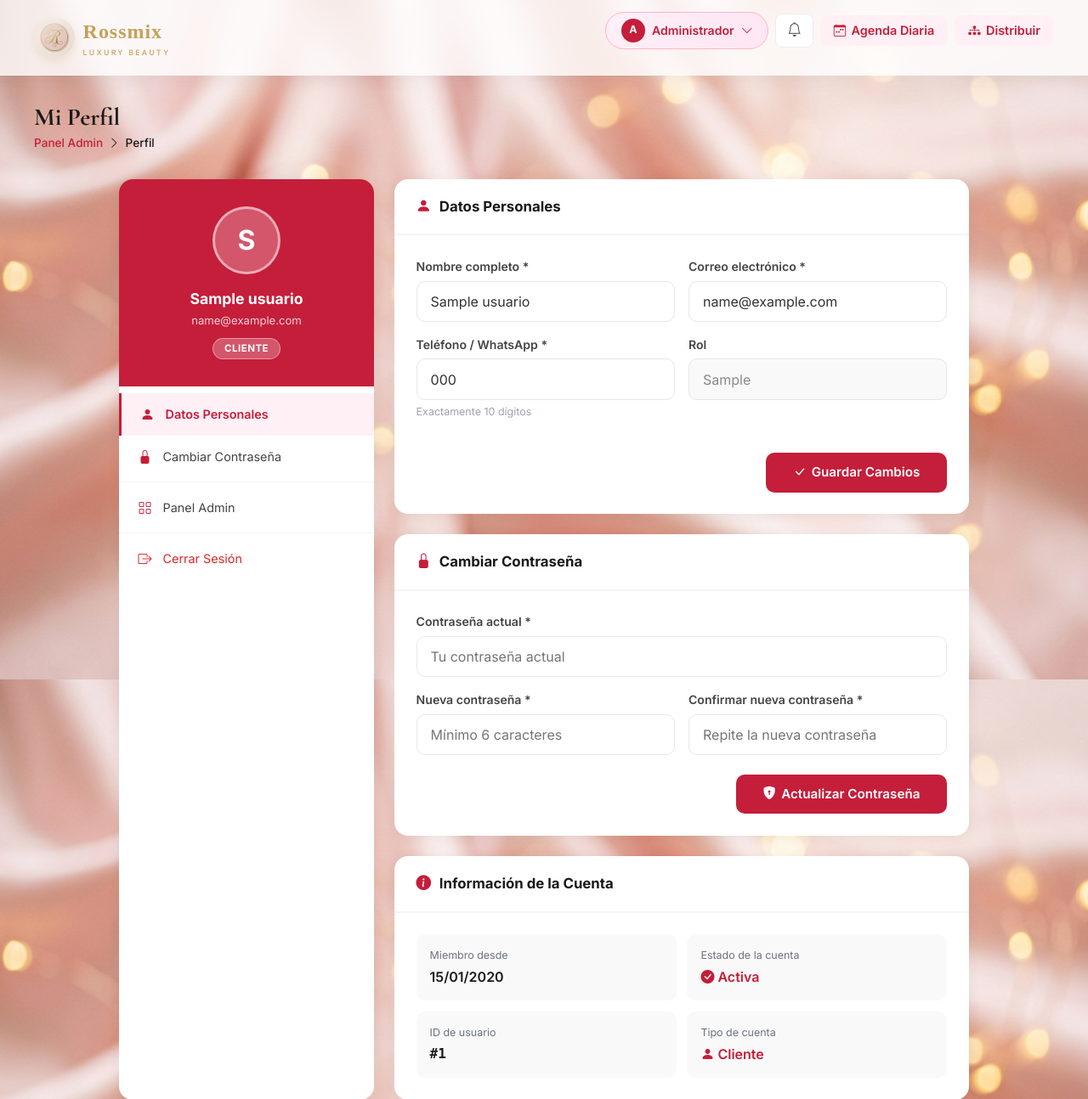
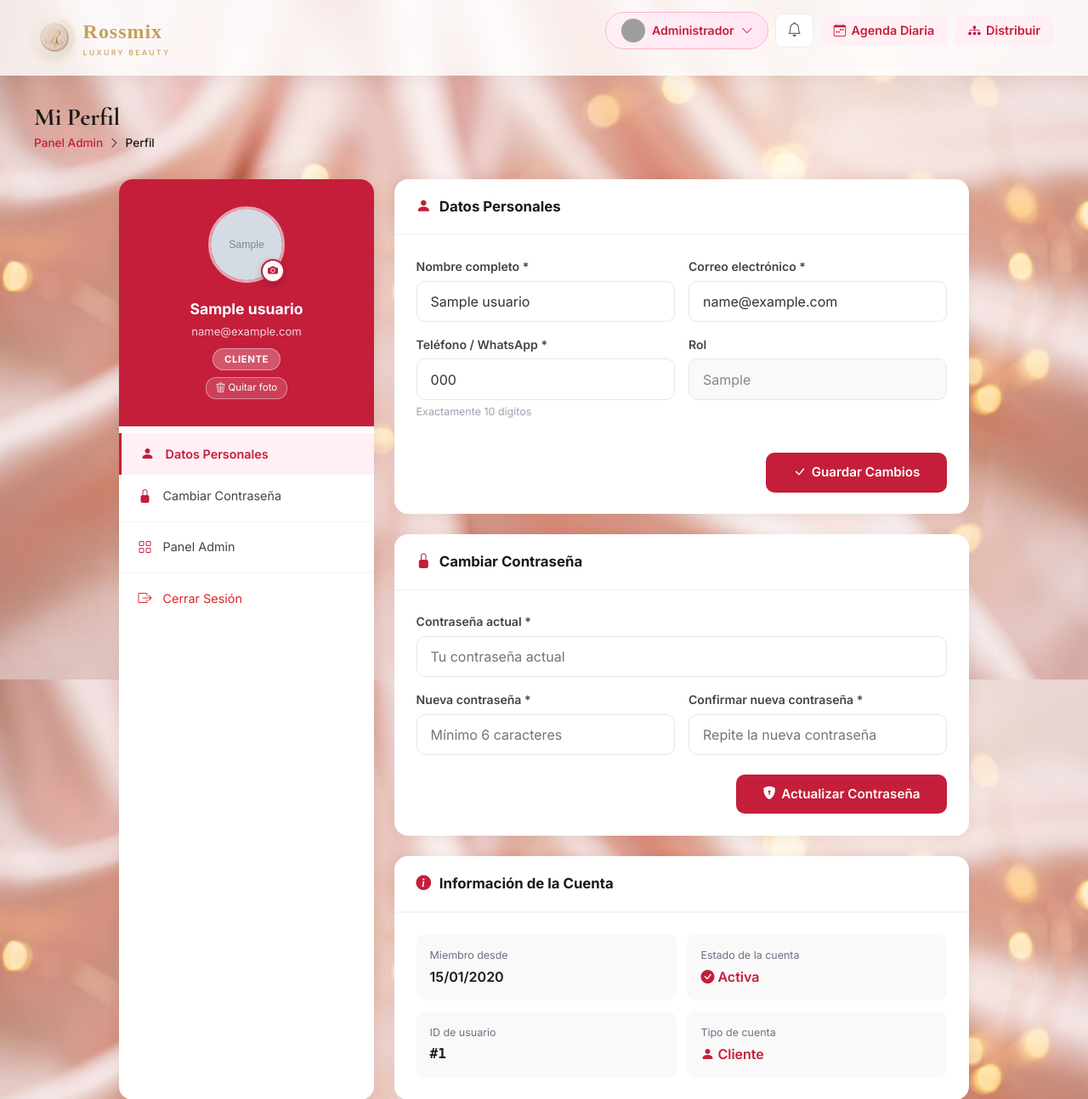
Before and after one commit to SaraKerrigan2001/Rossmix_flask, a Flask app: page /perfil/ in a window 1280 px wide. Shown: the top 1294 px of the page at 85% size. Run offline with Flask 3, Linux system fonts and the light colour scheme; a user stored in the database is signed in; tables that the repository leaves empty hold one stand-in row (values such as "Sample post"); grey boxes marked "Sample" are stand-in pictures; parts of the project's set-up code (start-up, migrations or seed data) failed here and were passed over; grey boxes are pictures that could not be loaded.

Commit message:
feat: foto de perfil para los 3 roles
- Modelo: columna foto_perfil VARCHAR(200) en usuario
- Config: UPLOAD_FOLDER, MAX_CONTENT_LENGTH (3MB), ALLOWED_EXTENSIONS
- perfil.py: endpoints /perfil/foto (POST) y /perfil/foto/eliminar (POST)
  Nombre de archivo unico con uuid, elimina foto anterior, guarda ruta relativa
- auth.py: session['foto_perfil'] guardado al hacer login
- perfil.html: foto circular con boton camara superpuesto, formulario auto-submit
  Boton 'Quitar foto' cuando hay foto existente
- base.html: avatar del dropdown y boton navbar muestran foto si existe
- SQL: scripts/database/migracion_foto_perfil.sql
- carpeta app/static/uploads/perfiles/ creada con .gitignore para las imagenes

```diff
--- a/app/config.py
+++ b/app/config.py
@@ -64,7 +64,11 @@ class Config:
         seconds=int(os.environ.get('SESSION_LIFETIME_SECONDS', 8 * 60 * 60))
     )
 
-    # ── Seguridad de cookies ──────────────────────────────────────────────────
+    # ── Subida de archivos ────────────────────────────────────────────────────
+    UPLOAD_FOLDER      = os.path.join(os.path.dirname(os.path.dirname(__file__)),
+                                      'app', 'static', 'uploads', 'perfiles')
+    MAX_CONTENT_LENGTH = 3 * 1024 * 1024   # 3 MB máximo
+    ALLOWED_EXTENSIONS = {'png', 'jpg', 'jpeg', 'webp'}
     # Secure=True solo en producción (requiere HTTPS)
     SESSION_COOKIE_SECURE   = os.environ.get('FLASK_ENV') == 'production'
     SESSION_COOKIE_HTTPONLY = True    # JS no puede leer la cookie de sesión
--- a/app/models/usuario.py
+++ b/app/models/usuario.py
@@ -24,6 +24,9 @@ class Usuario(db.Model):
     # Vínculo opcional con empleado (solo para tipo_usuario='especialista')
     id_empleado = db.Column(db.Integer, db.ForeignKey('empleados.id_empleado', ondelete='SET NULL'), nullable=True)
     empleado_vinculado = db.relationship('Empleado', foreign_keys=[id_empleado], backref='usuario_cuenta', uselist=False)
+
+    # Foto de perfil (ruta relativa a static/uploads/perfiles/)
+    foto_perfil = db.Column(db.String(200), nullable=True)
 
     # Relaciones
     citas = db.relationship('Cita', backref='cliente', lazy=True, foreign_keys='Cita.id_cliente')
--- a/app/templates/base.html
+++ b/app/templates/base.html
@@ -642,14 +642,27 @@
                 <!-- Perfil con dropdown -->
                 <li class="profile-dropdown-wrap">
                     <a href="#" class="profile-btn" id="profileBtn">
-                        <span class="avatar">{{ session.nombre[0]|upper }}</span>
+                        {% if session.get('foto_perfil') %}
+                            <img src="{{ url_for('static', filename=session.foto_perfil) }}"
+                                 alt="Foto"
+                                 style="width:28px;height:28px;border-radius:50%;object-fit:cover;flex-shrink:0;">
+                        {% else %}
+                            <span class="avatar">{{ session.nombre[0]|upper }}</span>
+                        {% endif %}
                         {{ session.nombre|title }}
                         <i class="bi bi-chevron-down icon-small"></i>
                     </a>
                     <div class="profile-menu" id="profileMenu">
                         <!-- Header con datos del usuario -->
                         <div class="profile-menu-header">
-                            <div class="pm-avatar">{{ session.nombre[0]|upper }}</div>
+                            <div class="pm-avatar">
+                                {% if session.get('foto_perfil') %}
+                                    <img src="{{ url_for('static', filename=session.foto_perfil) }}"
+                                         alt="Foto" style="width:48px;height:48px;border-radius:50%;object-fit:cover;">
+                                {% else %}
+                                    {{ session.nombre[0]|upper }}
+                                {% endif %}
+                            </div>
                             <div class="pm-name">{{ session.nombre|title }}</div>
                             <div class="pm-email">{{ session.get('email', '') }}</div>
                             <span class="pm-badge">
--- a/app/templates/perfil.html
+++ b/app/templates/perfil.html
@@ -161,7 +161,35 @@
     <!-- ── SIDEBAR ──────────────────────────────────── -->
     <aside class="perfil-sidebar">
         <div class="perfil-sidebar-header">
-            <div class="perfil-avatar-grande">{{ usuario.nombre[0]|upper }}</div>
+            <!-- Foto de perfil -->
+            <div style="position:relative;display:inline-block;margin-bottom:0.8rem;">
+                {% if usuario.foto_perfil %}
+                    <img src="{{ url_for('static', filename=usuario.foto_perfil) }}"
+                         alt="Foto de {{ usuario.nombre }}"
+                         style="width:90px;height:90px;border-radius:50%;object-fit:cover;
+                                border:3px solid rgba(255,255,255,0.6);display:block;">
+                {% else %}
+                    <div class="perfil-avatar-grande">{{ usuario.nombre[0]|upper }}</div>
+                {% endif %}
+                <!-- Botón editar foto -->
+                <label for="inputFotoPerfil"
+                       style="position:absolute;bottom:0;right:0;width:28px;height:28px;
+                              background:#fff;border-radius:50%;display:flex;align-items:center;
+                              justify-content:center;cursor:pointer;
+                              box-shadow:0 2px 8px rgba(0,0,0,0.2);border:2px solid #c41e3a;"
+                       title="Cambiar foto">
+                    <i class="bi bi-camera-fill" style="color:#c41e3a;font-size:0.75rem;"></i>
+                </label>
+                <input type="file" id="inputFotoPerfil" name="foto"
+                       accept="image/png,image/jpeg,image/webp"
+                       style="display:none;"
+                       onchange="document.getElementById('formFoto').submit()">
+                <form id="formFoto" method="POST"
+                      action="{{ url_for('perfil.subir_foto') }}"
+                      enctype="multipart/form-data" style="display:none;">
+                    <input type="hidden" name="csrf_token" value="{{ csrf_token() }}">
+                </form>
+            </div>
             <div class="perfil-nombre-sidebar">{{ usuario.nombre }}</div>
             <div class="perfil-email-sidebar">{{ usuario.email }}</div>
             <span class="perfil-rol-badge">
@@ -169,6 +197,20 @@
                 {% elif usuario.tipo_usuario == 'especialista' %}Especialista
                 {% else %}Cliente{% endif %}
             </span>
+            {% if usuario.foto_perfil %}
+            <br>
+            <form method="POST" action="{{ url_for('perfil.eliminar_foto') }}"
+                  style="display:inline;margin-top:0.5rem;">
+                <input type="hidden" name="csrf_token" value="{{ csrf_token() }}">
+                <button type="submit"
+                        style="background:rgba(255,255,255,0.15);border:1px solid rgba(255,255,255,0.4);
+                               color:white;font-size:0.72rem;padding:0.2rem 0.7rem;border-radius:12px;
+                               cursor:pointer;margin-top:0.5rem;"
+                        onclick="return confirm('¿Eliminar foto de perfil?')">
+                    <i class="bi bi-trash3"></i> Quitar foto
+                </button>
+            </form>
+            {% endif %}
         </div>
         <div class="perfil-sidebar-links">
             <a href="{{ url_for('perfil.mi_perfil') }}" class="perfil-sidebar-link active">
--- a/app/views/auth.py
+++ b/app/views/auth.py
@@ -77,7 +77,8 @@ def login():
             session['usuario_id']   = usuario.id
             session['nombre']       = usuario.nombre
             session['tipo_usuario'] = usuario.tipo_usuario
-            session['email']        = usuario.email   # usado en base.html dropdown
+            session['email']        = usuario.email
+            session['foto_perfil']  = usuario.foto_perfil or ''
 
             registrar_auditoria(
                 accion='login',
--- a/app/views/perfil.py
+++ b/app/views/perfil.py
@@ -1,13 +1,23 @@
 """Panel de perfil editable para Admin, Cliente y Especialista."""
+import os
 import re
-from flask import Blueprint, render_template, request, redirect, url_for, flash, session
+import uuid
+from flask import (Blueprint, render_template, request, redirect,
+                   url_for, flash, session, current_app)
 from werkzeug.security import generate_password_hash, check_password_hash
+from werkzeug.utils import secure_filename
 from app.extensions import db
 from app.models import Usuario, Cita
 from app.utils.decorators import login_required
 from app.models.auditoria import registrar_auditoria
 
 perfil_bp = Blueprint('perfil', __name__, url_prefix='/perfil')
+
+ALLOWED = {'png', 'jpg', 'jpeg', 'webp'}
+
+
+def _extension_valida(filename: str) -> bool:
+    return '.' in filename and filename.rsplit('.', 1)[1].lower() in ALLOWED
 
 
 def _stats_para_rol(usuario):
@@ -168,3 +178,86 @@ def cambiar_password():
         flash('¡Contraseña actualizada correctamente!', 'success')
 
     return redirect(url_for('perfil.mi_perfil'))
+
+
+@perfil_bp.route('/foto', methods=['POST'])
+@login_required
+def subir_foto():
+    """Recibe y guarda la foto de perfil del usuario."""
+    usuario = db.session.get(Usuario, session['usuario_id'])
+    if not usuario:
+        return redirect(url_for('auth.login'))
+
+    archivo = request.files.get('foto')
+    if not archivo or archivo.filename == '':
+        flash('No seleccionaste ninguna imagen.', 'error')
+        return redirect(url_for('perfil.mi_perfil'))
+
+    if not _extension_valida(archivo.filename):
+        flash('Formato no válido. Usa PNG, JPG, JPEG o WEBP.', 'error')
+        return redirect(url_for('perfil.mi_perfil'))
+
+    # Nombre único para evitar colisiones
+    ext        = archivo.filename.rsplit('.', 1)[1].lower()
+    nombre_archivo = f'user_{usuario.id}_{uuid.uuid4().hex[:8]}.{ext}'
+
+    # Carpeta de destino (dentro de static para ser servida directamente)
+    carpeta = os.path.join(current_app.root_path, 'static', 'uploads', 'perfiles')
+    os.makedirs(carpeta, exist_ok=True)
+
+    # Eliminar foto anterior si existe
+    if usuario.foto_perfil:
+        ruta_antigua = os.path.join(current_app.root_path, 'static', usuario.foto_perfil)
+        if os.path.exists(ruta_antigua):
+            try:
+                os.remove(ruta_antigua)
+            except OSError:
+                pass
+
+    ruta_destino = os.path.join(carpeta, nombre_archivo)
+    archivo.save(ruta_destino)
+
+    # Guardar ruta relativa a static/ en la BD
+    usuario.foto_perfil = f'uploads/perfiles/{nombre_archivo}'
+    db.session.commit()
+
+    # Actualizar sesión
+    session['foto_perfil'] = usuario.foto_perfil
+
+    registrar_auditoria(
+        accion='subir_foto',
+        id_usuario=usuario.id,
+        id_actor=usuario.id,
+        nombre=usuario.nombre,
+        email=usuario.email,
+        tipo_usuario=usuario.tipo_usuario,
+        detalle='Usuario actualizó su foto de perfil',
+        ip_address=request.remote_addr,
+    )
+    db.session.commit()
+
+    flash('¡Foto de perfil actualizada!', 'success')
+    return redirect(url_for('perfil.mi_perfil'))
+
+
+@perfil_bp.route('/foto/eliminar', methods=['POST'])
+@login_required
+def eliminar_foto():
+    """Elimina la foto de perfil y vuelve al avatar con inicial."""
+    usuario = db.session.get(Usuario, session['usuario_id'])
+    if not usuario:
+        return redirect(url_for('auth.login'))
+
+    if usuario.foto_perfil:
+        ruta = os.path.join(current_app.root_path, 'static', usuario.foto_perfil)
+        if os.path.exists(ruta):
+            try:
+                os.remove(ruta)
+            except OSError:
+                pass
+        usuario.foto_perfil = None
+        db.session.commit()
+        session.pop('foto_perfil', None)
+        flash('Foto de perfil eliminada.', 'success')
+
+    return redirect(url_for('perfil.mi_perfil'))
--- /dev/null
+++ b/scripts/database/migracion_foto_perfil.sql
@@ -0,0 +1,10 @@
+-- ============================================================
+-- Migración: agregar columna foto_perfil a la tabla usuario
+-- Ejecutar en pgAdmin sobre la BD Rossmix
+-- ============================================================
+
+ALTER TABLE usuario
+    ADD COLUMN IF NOT EXISTS foto_perfil VARCHAR(200) DEFAULT NULL;
+
+COMMENT ON COLUMN usuario.foto_perfil
+    IS 'Ruta relativa a static/uploads/perfiles/ — NULL usa avatar con inicial';
```
Also changed, not shown: 2 other files.
